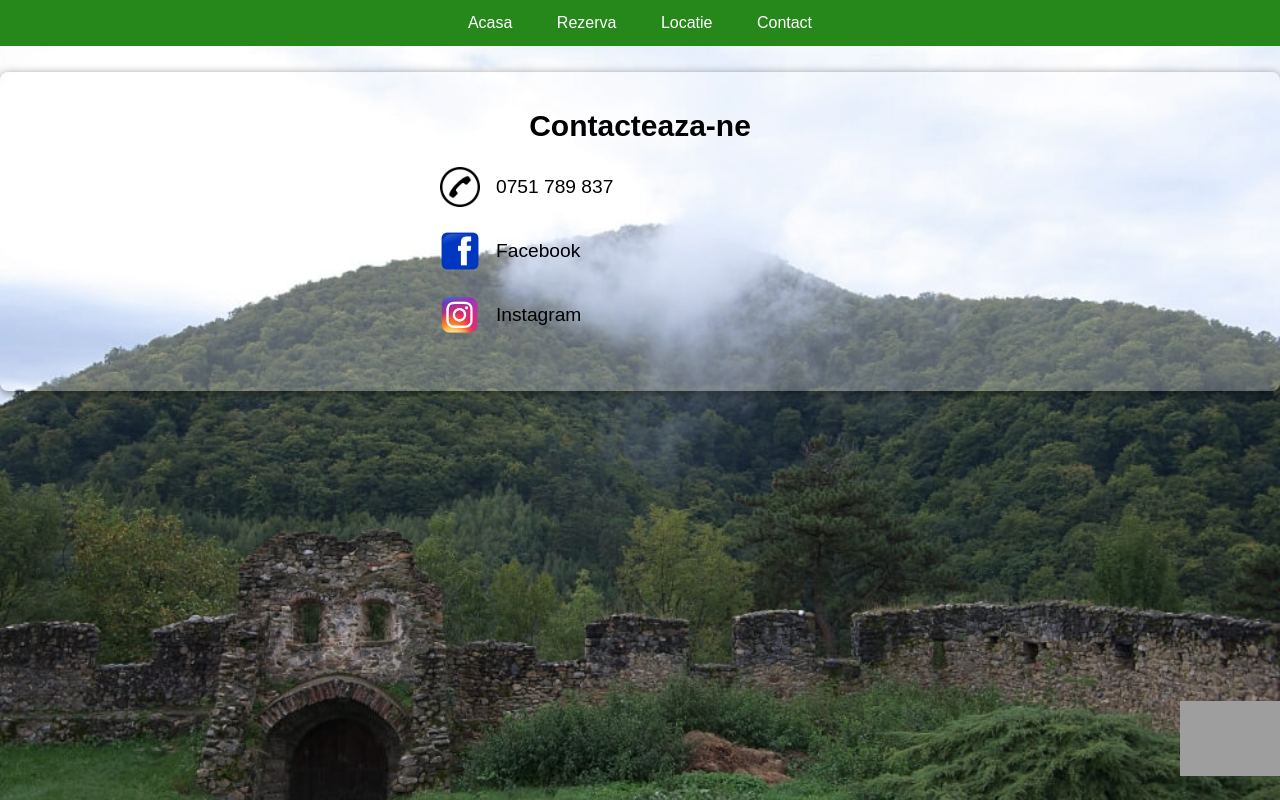
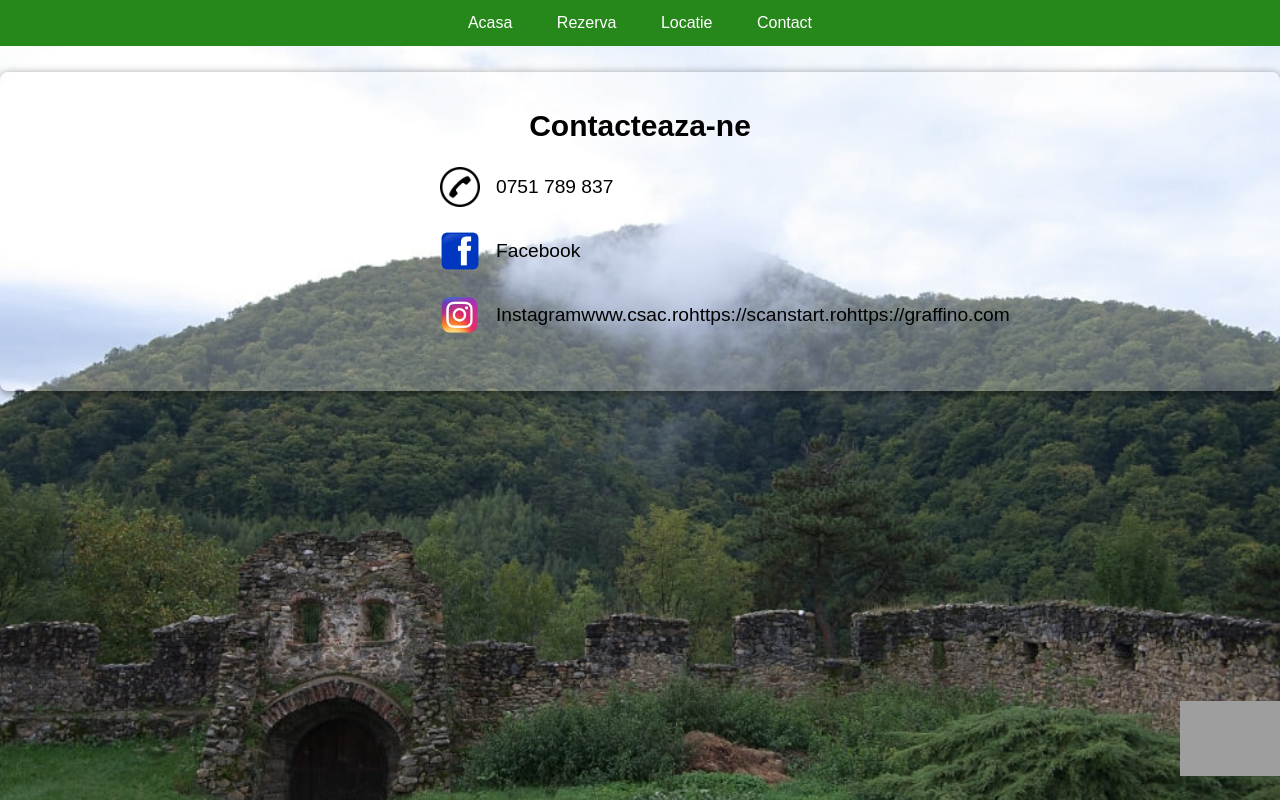
Before and after one commit to raulfrizeru/CabanaCisnadioara, a plain HTML site: page contact.html in a window 1280 px wide. Drawn offline with Linux system fonts and the light colour scheme; grey boxes are pictures that could not be loaded.

Commit message:
Update contact.html

```diff
--- a/contact.html
+++ b/contact.html
@@ -30,6 +30,9 @@
             <div class="contact-item" id="instagram">
                 <img src="instagram_icon.png" alt="Instagram Logo">
                 <a href="https://www.instagram.com/andrei_crisca/" target="_blank">Instagram</a>
+                <a class="linkuri" href="www.csac.ro">www.csac.ro</a>
+                <a class="linkuri" href="https://scanstart.ro/">https://scanstart.ro</a>
+                <a class="linkuri" href="https://graffino.com/">https://graffino.com</a>
             </div>
           </section>
         </main>
```
